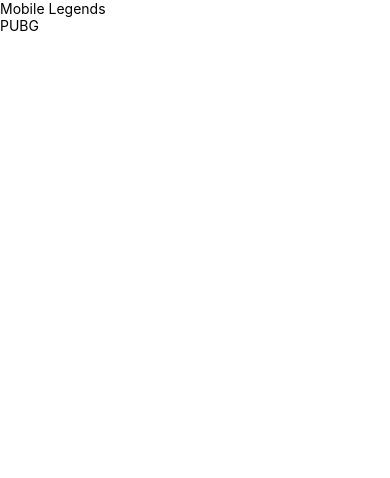
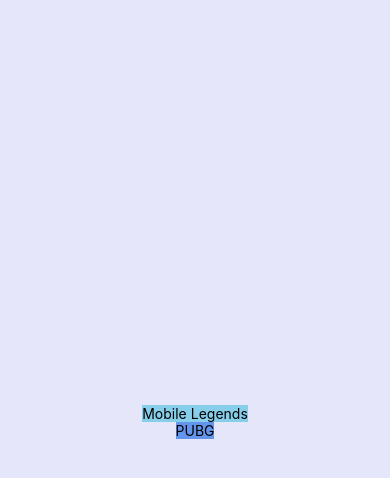
Before and after one commit to Archie-study/MasterReactNative, a React Native app: screen / in a window 390 px wide. Shown: the top 478 px of the page. Built offline with nearby package versions, Linux system fonts and the light colour scheme.

Commit message:
Meeting 2 - Challenge 1

```diff
--- a/src/screens/SecondScreen.js
+++ b/src/screens/SecondScreen.js
@@ -3,12 +3,12 @@
 
 const SecondScreen = () => {
     return (
-        <View>
-            <View>
+        <View style={{ flex: 1, alignItems: 'center', justifyContent: 'center', backgroundColor: 'lavender'}}>
+            <View style={{backgroundColor: 'skyblue'}}>
                 <Text>Mobile Legends</Text>
             </View>
 
-            <View>
+            <View style={{backgroundColor: 'cornflowerblue'}}>
                 <Text>PUBG</Text>
             </View>
         </View>
```
